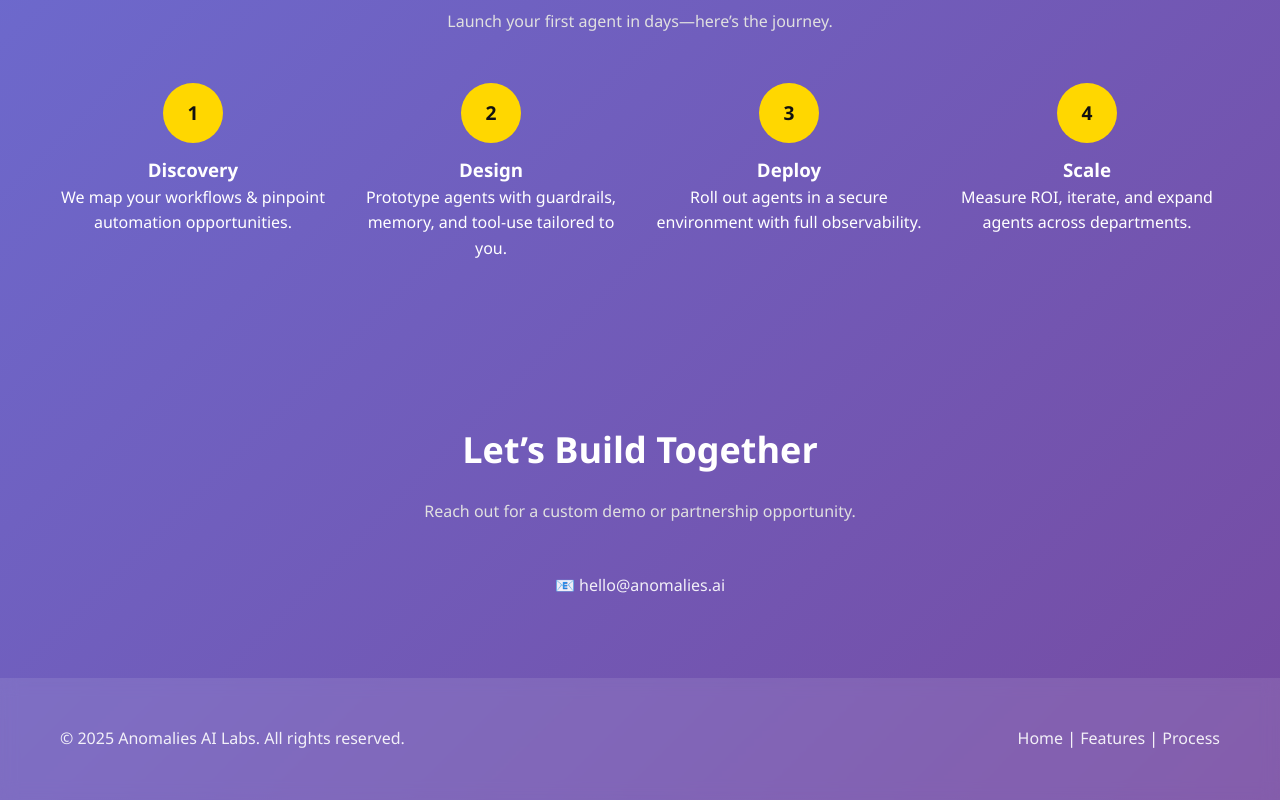
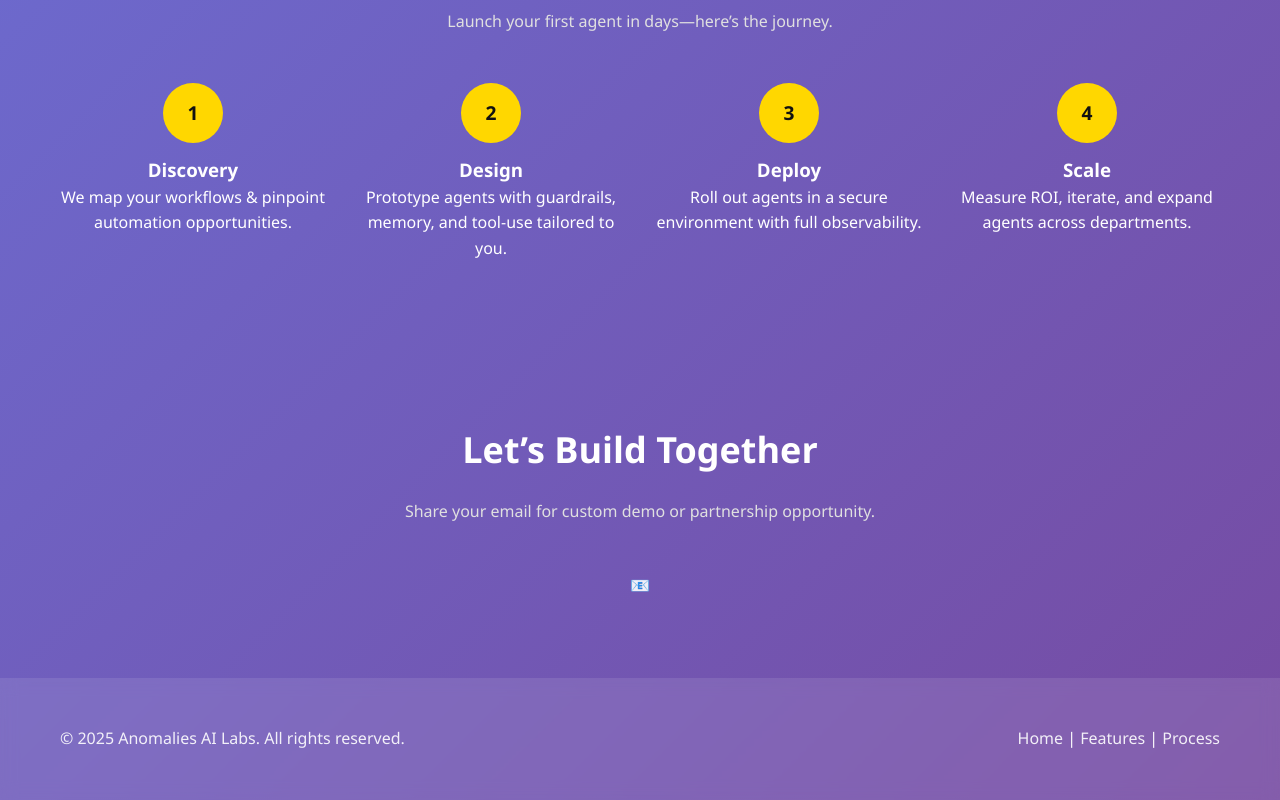
Before and after one commit to yogi6969/anomalies.in, a plain HTML site: page index.html in a window 1280 px wide. Shown: the part 1506-2306 px from the top of the page. Drawn offline with Linux system fonts and the light colour scheme.

Commit message:
Update index.html

```diff
--- a/index.html
+++ b/index.html
@@ -86,7 +86,7 @@
     <header>
         <div class="container">
             <nav>
-                <div class="logo">Anomalies</div>
+                <div class="logo">Anomalies.in</div>
                 <ul class="nav-links">
                     <li><a href="#features">Features</a></li>
                     <li><a href="#process">Process</a></li>
@@ -156,8 +156,8 @@
     <section id="contact">
         <div class="container">
             <h2 class="section-title">Let’s Build Together</h2>
-            <p class="section-sub">Reach out for a custom demo or partnership opportunity.</p>
-            <p style="text-align:center;color:#fff;opacity:.9;">📧 hello@anomalies.ai</p>
+            <p class="section-sub">Share your email for custom demo or partnership opportunity.</p>
+            <p style="text-align:center;color:#fff;opacity:.9;">📧</p>
         </div>
     </section>
 
```
